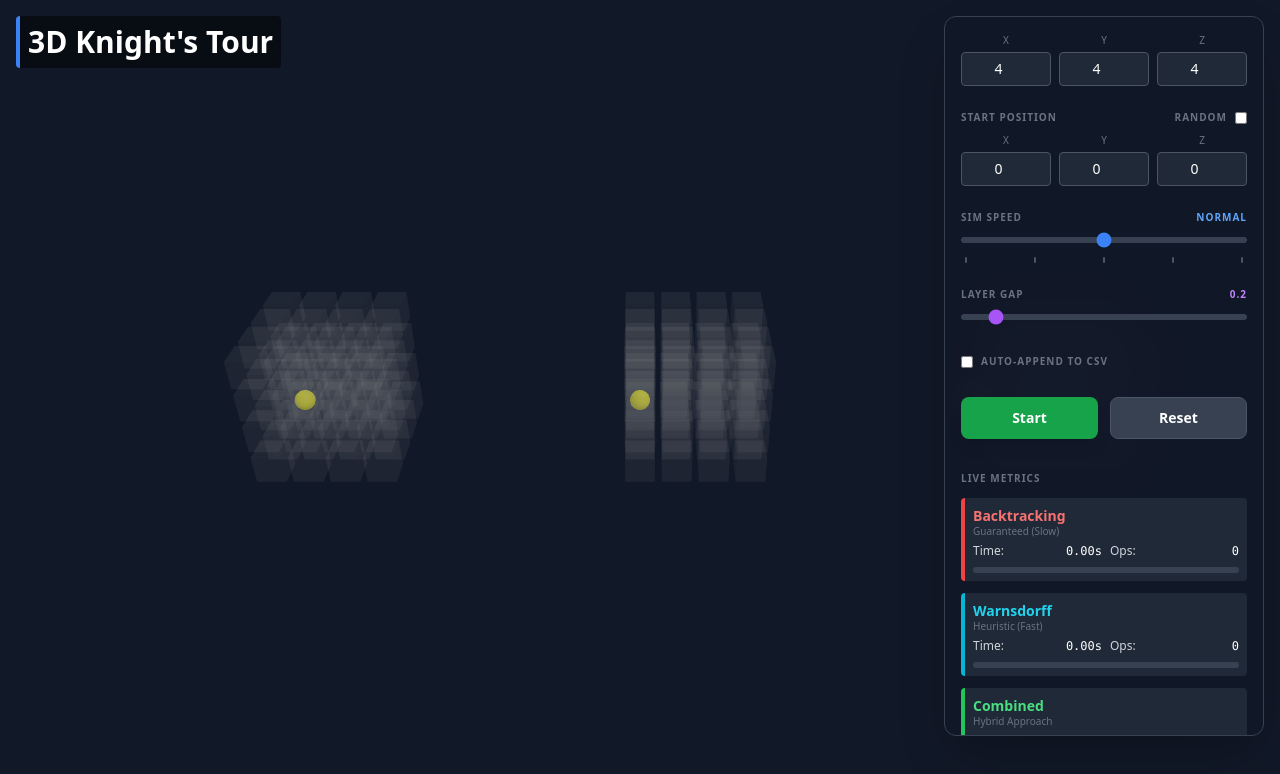
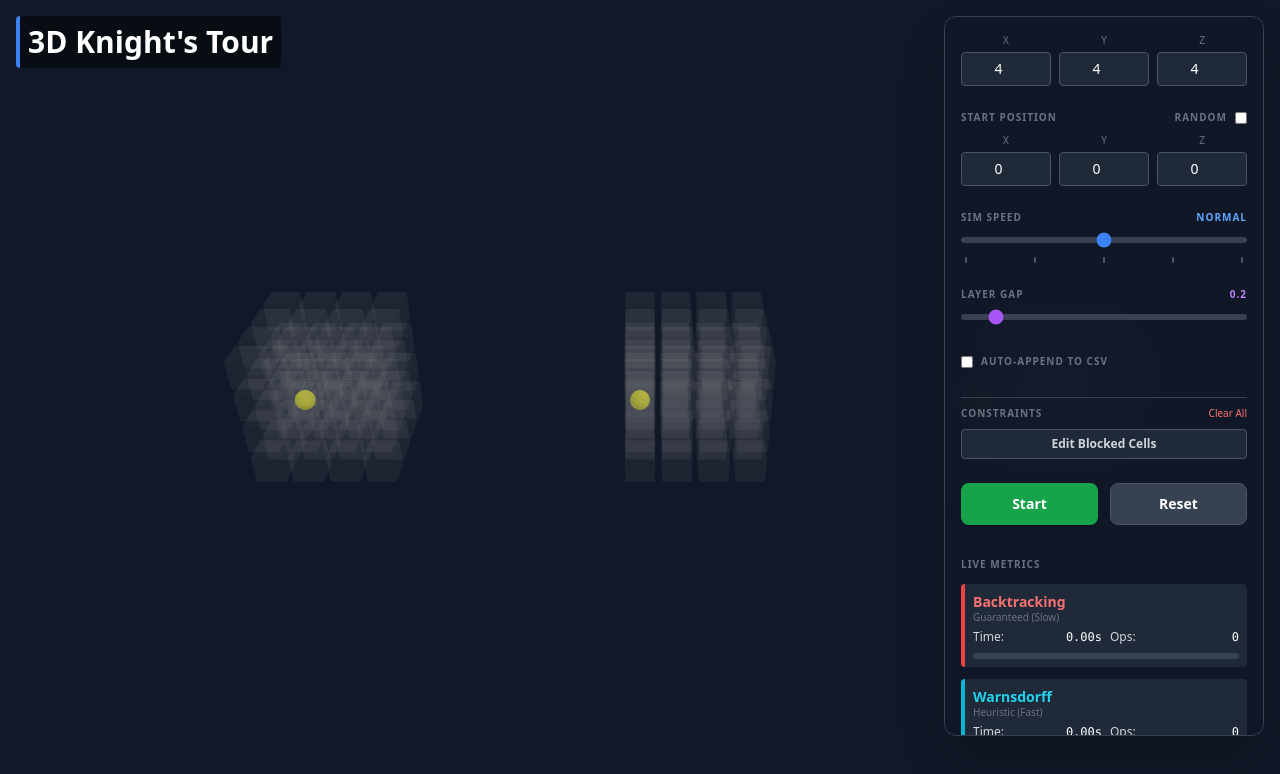
Before and after one commit to iniFaiz/3d-knights-tour-better, a Vue app: page / in a window 1280 px wide. Shown: the top 774 px of the page. Built offline with nearby package versions, Linux system fonts and the light colour scheme.

Commit message:
Add cell blocking feature with editing constraints to simulation

```diff
--- a/src/App.vue
+++ b/src/App.vue
@@ -16,6 +16,8 @@ const saveCsv = ref(false);
 const fileHandle = ref(null);
 const speed = ref(50);
 const separation = ref(0.2);
+const isEditingConstraints = ref(false);
+const blockedCells = ref(new Set()); // Set of "x,y,z" strings
 
 const executionHistory = ref([]);
 
@@ -75,6 +77,49 @@ function initThree() {
 
     controls = new OrbitControls(camera, renderer.domElement);
     controls.enableDamping = true;
+
+    // Raycaster setup
+    const raycaster = new THREE.Raycaster();
+    const mouse = new THREE.Vector2();
+
+    renderer.domElement.addEventListener('click', (event) => {
+        if (!isEditingConstraints.value) return;
+
+        const rect = renderer.domElement.getBoundingClientRect();
+        mouse.x = ((event.clientX - rect.left) / rect.width) * 2 - 1;
+        mouse.y = -((event.clientY - rect.top) / rect.height) * 2 + 1;
+
+        raycaster.setFromCamera(mouse, camera);
+
+        // Collect all cell meshes from all panels
+        const allCells = [];
+        panels.forEach(p => {
+            p.cells.forEach(mesh => allCells.push(mesh));
+        });
+
+        const intersects = raycaster.intersectObjects(allCells);
+        if (intersects.length > 0) {
+            const hit = intersects[0];
+            const { gridPos } = hit.object.userData;
+            if (gridPos) {
+                const [x, y, z] = gridPos;
+                const key = `${x},${y},${z}`;
+
+                if (blockedCells.value.has(key)) {
+                    blockedCells.value.delete(key);
+                    panels.forEach(p => p.setBlocked(x, y, z, false));
+                } else {
+                    // Prevent blocking start position
+                    if (x === startPos.value[0] && y === startPos.value[1] && z === startPos.value[2]) {
+                        alert("Cannot block start position!");
+                        return;
+                    }
+                    blockedCells.value.add(key);
+                    panels.forEach(p => p.setBlocked(x, y, z, true));
+                }
+            }
+        }
+    });
 }
 
 function onWindowResize() {
@@ -107,6 +152,12 @@ function rebuildBoards() {
 
     // Set posisi awal visual
     panels.forEach(p => p.updateKnightPos(...startPos.value));
+
+    // Apply blocked cells
+    blockedCells.value.forEach(key => {
+        const [x, y, z] = key.split(',').map(Number);
+        panels.forEach(p => p.setBlocked(x, y, z, true));
+    });
 
     resetStats();
     resetCamera();
@@ -147,7 +198,7 @@ function toggleSimulation() {
 
         // Panggil solver
         const [w, l, h] = dimensions.value;
-        const sLogic = new KnightTourSolver(w, l, h);
+        const sLogic = new KnightTourSolver(w, l, h, blockedCells.value);
         const start = [...startPos.value];
         solvers = [
             sLogic.solveBacktracking(start),
@@ -240,13 +291,38 @@ watch(dimensions, () => {
             startPos.value[i] = dimensions.value[i] - 1;
         }
     }
+    blockedCells.value.clear(); // Clear constraints on resize
     rebuildBoards();
 }, { deep: true });
 
 function updateDims(v) { dimensions.value = v; }
-function updateStartPos(v) { startPos.value = v; }
+function updateStartPos(v) {
+    // Check if new start pos is blocked
+    const key = `${v[0]},${v[1]},${v[2]}`;
+    if (blockedCells.value.has(key)) {
+        alert("Cannot set start position on a blocked cell!");
+        // Revert logic would be complex here without v-model,
+        // but since it's one-way binding from ControlPanel,
+        // the UI might update but internal state won't if we don't emit back.
+        // For now, just warn and let it be (it will fail on run).
+        // Or better: unblock that cell.
+        blockedCells.value.delete(key);
+        panels.forEach(p => p.setBlocked(v[0], v[1], v[2], false));
+    }
+    startPos.value = v;
+}
 function updateSpeed(v) { speed.value = v; }
 function updateSeparation(v) { separation.value = v; }
+
+function clearConstraints() {
+    blockedCells.value.clear();
+    panels.forEach(p => {
+        p.cells.forEach((mesh, key) => {
+            const [x,y,z] = mesh.userData.gridPos;
+            p.setBlocked(x, y, z, false);
+        });
+    });
+}
 
 async function selectLogFile() {
     if (!('showOpenFilePicker' in window)) {
@@ -358,6 +434,7 @@ watch(isRunning, (newVal, oldVal) => {
             :isRandomStart="isRandomStart"
             :saveCsv="saveCsv"
             :fileHandle="fileHandle"
+            :isEditingConstraints="isEditingConstraints"
             :speed="speed"
             :separation="separation"
             :stats="stats"
@@ -370,6 +447,8 @@ watch(isRunning, (newVal, oldVal) => {
             @update:separation="updateSeparation"
             @toggle-run="toggleSimulation"
             @reset="rebuildBoards"
+            @toggle-edit-constraints="isEditingConstraints = !isEditingConstraints"
+            @clear-constraints="clearConstraints"
         />
     </div>
 </template>
--- a/src/components/ControlPanel.vue
+++ b/src/components/ControlPanel.vue
@@ -10,13 +10,14 @@ const props = defineProps({
     startPos: Array,
     isRandomStart: Boolean,
     saveCsv: Boolean,
-    fileHandle: Object, // Tambahkan prop ini
+    fileHandle: Object,
+    isEditingConstraints: Boolean, // New prop
     speed: Number,
     separation: Number,
     stats: Array
 });
 
-const emit = defineEmits(['update:dims', 'update:startPos', 'update:isRandomStart', 'update:saveCsv', 'select-file', 'update:speed', 'update:separation', 'toggle-run', 'reset']);
+const emit = defineEmits(['update:dims', 'update:startPos', 'update:isRandomStart', 'update:saveCsv', 'select-file', 'update:speed', 'update:separation', 'toggle-run', 'reset', 'toggle-edit-constraints', 'clear-constraints']);
 
 const localDims = reactive([...props.dims]);
 const localStartPos = reactive([...props.startPos]);
@@ -141,6 +142,23 @@ const speedStep = computed({
                 </button>
             </div>
 
+            <!-- Constraints Section -->
+            <div class="space-y-2 border-t border-gray-700 pt-2">
+                <div class="flex justify-between items-center">
+                    <span class="text-[10px] font-bold text-gray-500 uppercase tracking-widest">Constraints</span>
+                    <button @click="$emit('clear-constraints')" :disabled="isRunning" class="text-[10px] text-red-400 hover:text-red-300 disabled:opacity-50">Clear All</button>
+                </div>
+                <button @click="$emit('toggle-edit-constraints')"
+                        :disabled="isRunning"
+                        :class="isEditingConstraints ? 'bg-yellow-600 hover:bg-yellow-700 text-white' : 'bg-gray-800 hover:bg-gray-700 text-gray-300'"
+                        class="w-full py-1.5 rounded text-xs font-bold border border-gray-600 transition-colors disabled:opacity-50">
+                    {{ isEditingConstraints ? 'Done Editing' : 'Edit Blocked Cells' }}
+                </button>
+                <p v-if="isEditingConstraints" class="text-[10px] text-yellow-500 text-center animate-pulse">
+                    Click on cells to block/unblock
+                </p>
+            </div>
+
             <div class="grid grid-cols-2 gap-3">
                 <button @click="$emit('toggle-run')"
                         :class="isRunning ? 'bg-red-600 hover:bg-red-700' : 'bg-green-600 hover:bg-green-700'"
--- a/src/logic/KnightTourSolver.js
+++ b/src/logic/KnightTourSolver.js
@@ -1,7 +1,8 @@
 export class KnightTourSolver {
-    constructor(width, length, height) {
+    constructor(width, length, height, blockedCells = new Set()) {
         this.dims = [width, length, height];
-        this.totalCells = width * length * height;
+        this.blockedCells = blockedCells;
+        this.totalCells = (width * length * height) - blockedCells.size;
     }
 
     isValid(x, y, z, board) {
@@ -44,6 +45,12 @@ export class KnightTourSolver {
             b[i] = new Array(this.dims[1]);
             for(let j=0; j<this.dims[1]; j++){
                 b[i][j] = new Array(this.dims[2]).fill(-1);
+                // Mark blocked cells
+                for(let k=0; k<this.dims[2]; k++) {
+                    if (this.blockedCells.has(`${i},${j},${k}`)) {
+                        b[i][j][k] = -2; // -2 means blocked
+                    }
+                }
             }
         }
         return b;
--- a/src/logic/SimulationPanel.js
+++ b/src/logic/SimulationPanel.js
@@ -16,6 +16,9 @@ export class SimulationPanel {
         });
         this.activeMat = new THREE.MeshLambertMaterial({
             color: this.color, transparent: true, opacity: 0.8
+        });
+        this.blockedMat = new THREE.MeshLambertMaterial({
+            color: 0x1f2937, transparent: true, opacity: 0.9 // Dark gray for blocked
         });
 
         this.cells = new Map();
@@ -79,6 +82,20 @@ export class SimulationPanel {
         this.knightMesh.position.copy(pos);
     }
 
+    setBlocked(x, y, z, isBlocked) {
+        const key = this.getKey(x, y, z);
+        const mesh = this.cells.get(key);
+        if (mesh) {
+            if (isBlocked) {
+                mesh.material = this.blockedMat;
+                mesh.scale.set(0.9, 0.9, 0.9);
+            } else {
+                mesh.material = this.baseMat.clone();
+                mesh.scale.set(1, 1, 1);
+            }
+        }
+    }
+
     updateSeparation(val) {
         this.separation = val;
 
```
